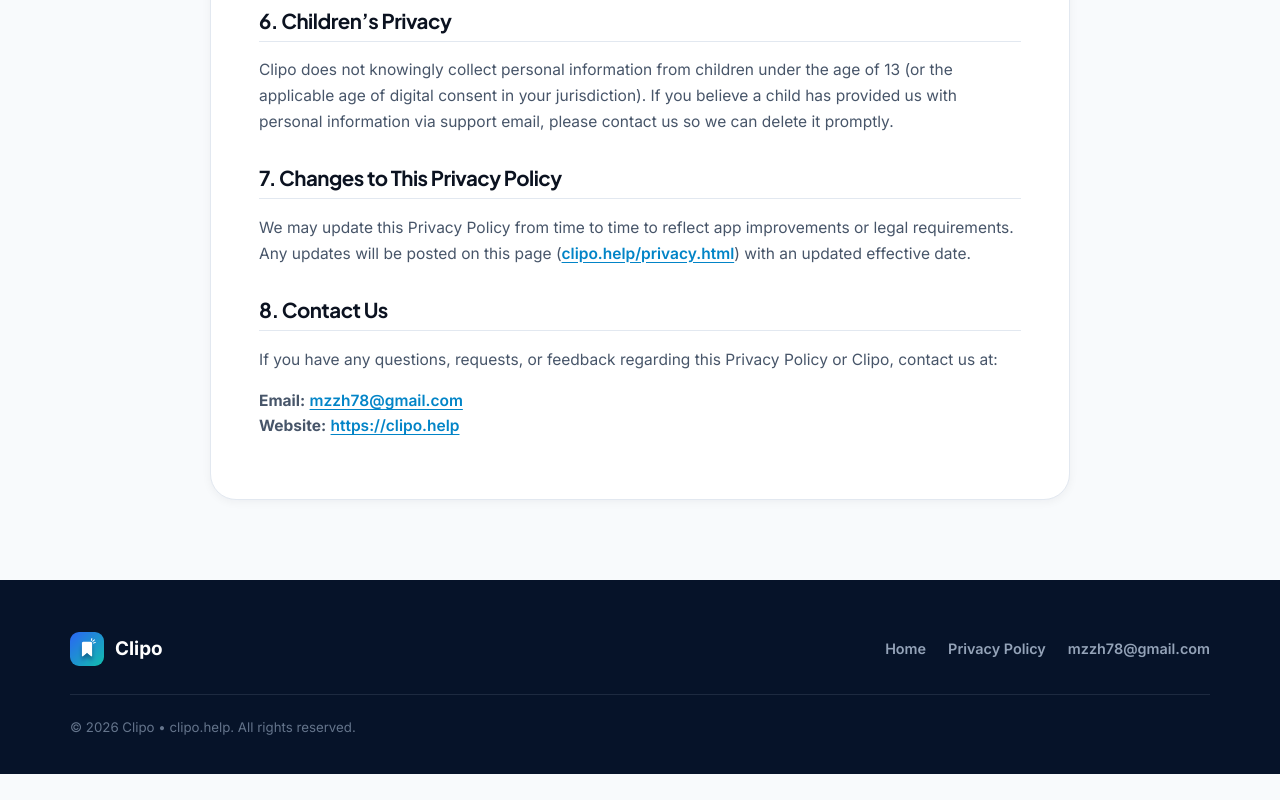
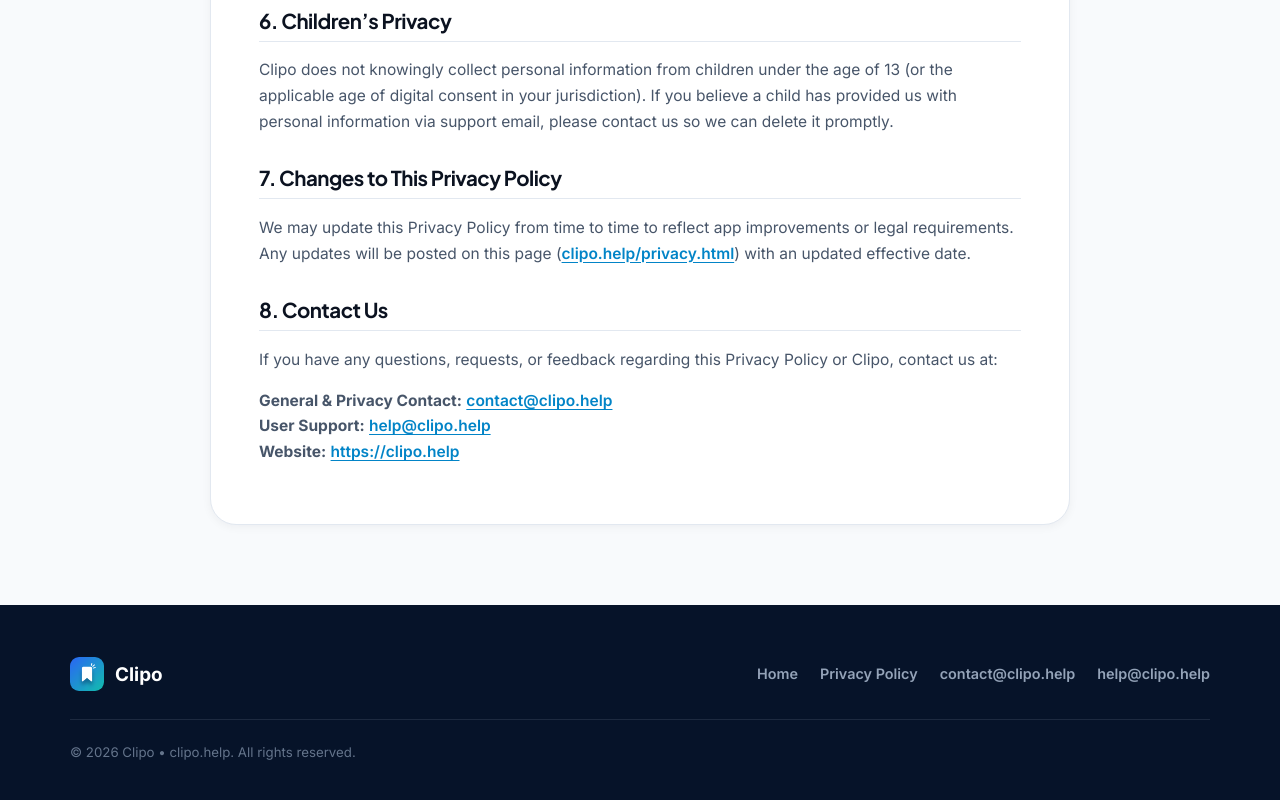
Before and after one commit to benmbarek/clipo.help, a plain HTML site: page privacy.html in a window 1280 px wide. Shown: the part 2108-2908 px from the top of the page. Before the commit the page ends 2882 px from the top, so only its background shows below. Drawn offline with Linux system fonts and the light colour scheme.

Commit message:
Use official contact@clipo.help and help@clipo.help addresses on website & Privacy Policy

```diff
--- a/privacy.html
+++ b/privacy.html
@@ -98,7 +98,8 @@
         <h2>8. Contact Us</h2>
         <p>If you have any questions, requests, or feedback regarding this Privacy Policy or Clipo, contact us at:</p>
         <p>
-          <strong>Email:</strong> <a href="mailto:mzzh78@gmail.com">mzzh78@gmail.com</a><br />
+          <strong>General &amp; Privacy Contact:</strong> <a href="mailto:contact@clipo.help">contact@clipo.help</a><br />
+          <strong>User Support:</strong> <a href="mailto:help@clipo.help">help@clipo.help</a><br />
           <strong>Website:</strong> <a href="https://clipo.help">https://clipo.help</a>
         </p>
       </article>
@@ -115,7 +116,8 @@
         <div class="footer-links">
           <a href="./">Home</a>
           <a href="privacy.html">Privacy Policy</a>
-          <a href="mailto:mzzh78@gmail.com">mzzh78@gmail.com</a>
+          <a href="mailto:contact@clipo.help">contact@clipo.help</a>
+          <a href="mailto:help@clipo.help">help@clipo.help</a>
         </div>
       </div>
       <div class="footer-bottom">
```
Also changed, not shown: index.html (+2 -1 lines).
